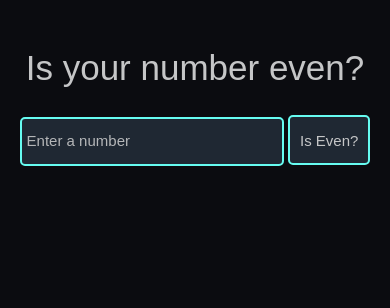
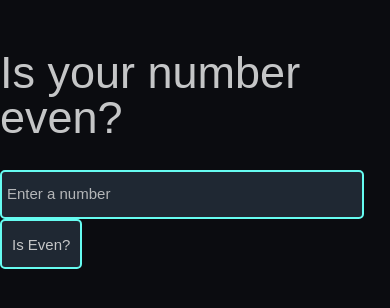
Before and after one commit to rkaramuca/isEvenApp, a plain HTML site: page index.html in a window 390 px wide. Drawn offline with Linux system fonts and the light colour scheme.

Commit message:
changed width to 320px

```diff
--- a/style.css
+++ b/style.css
@@ -102,16 +102,16 @@ h1 {
     width: 450px;
 }
 
-@media (max-width: 655px) {
+@media (max-width: 320px) {
     h1 {
-        font-size: 35px;
+        font-size: 30px;
     }
 
     #query {
-        width: 250px;
+        width: 200px;
     }
 
     #ad {
-        width: 350px;
+        width: 300px;
     }
 }
```
